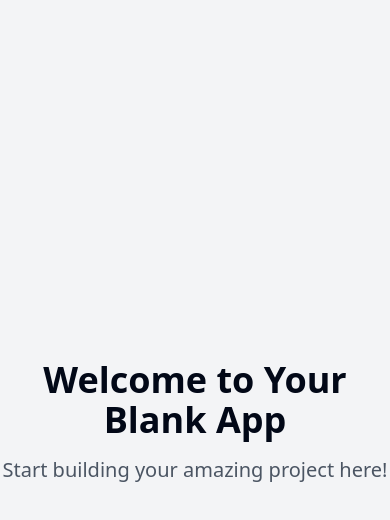
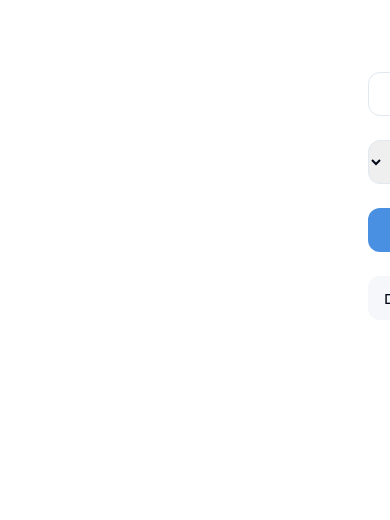
Before and after one commit to sofer1445/shoping-list, a React (Vite) app: page / in a window 390 px wide. Shown: the top 520 px of the page. Built offline with nearby package versions, Linux system fonts and the light colour scheme.

Commit message:
Create smart shopping list app
Implement a smart shopping list application with a modern and innovative design, optimized for mobile viewing and accessibility.
[skip gpt_engineer]

```diff
--- /dev/null
+++ b/src/components/ShoppingList.tsx
@@ -0,0 +1,182 @@
+import React, { useState } from "react";
+import { Plus, Trash2, Edit, Check } from "lucide-react";
+import { cn } from "@/lib/utils";
+
+interface ShoppingItem {
+  id: string;
+  name: string;
+  quantity: number;
+  category: string;
+  completed: boolean;
+}
+
+const categories = ["מזון", "ירקות ופירות", "מוצרי חלב", "ניקיון", "אחר"];
+
+export const ShoppingList = () => {
+  const [items, setItems] = useState<ShoppingItem[]>([]);
+  const [newItemName, setNewItemName] = useState("");
+  const [newItemQuantity, setNewItemQuantity] = useState(1);
+  const [selectedCategory, setSelectedCategory] = useState(categories[0]);
+  const [filter, setFilter] = useState<"all" | "active" | "completed">("all");
+
+  const addItem = () => {
+    if (!newItemName.trim()) return;
+
+    const newItem: ShoppingItem = {
+      id: Date.now().toString(),
+      name: newItemName,
+      quantity: newItemQuantity,
+      category: selectedCategory,
+      completed: false,
+    };
+
+    setItems([...items, newItem]);
+    setNewItemName("");
+    setNewItemQuantity(1);
+  };
+
+  const toggleItem = (id: string) => {
+    setItems(
+      items.map((item) =>
+        item.id === id ? { ...item, completed: !item.completed } : item
+      )
+    );
+  };
+
+  const deleteItem = (id: string) => {
+    setItems(items.filter((item) => item.id !== id));
+  };
+
+  const filteredItems = items.filter((item) => {
+    if (filter === "active") return !item.completed;
+    if (filter === "completed") return item.completed;
+    return true;
+  });
+
+  return (
+    <div className="max-w-md mx-auto p-4 min-h-screen bg-white">
+      <h1 className="text-2xl font-bold text-right mb-6">רשימת קניות</h1>
+
+      <div className="flex flex-col gap-4 mb-6">
+        <div className="flex gap-2">
+          <input
+            type="text"
+            value={newItemName}
+            onChange={(e) => setNewItemName(e.target.value)}
+            placeholder="שם המוצר"
+            className="flex-1 p-2 border rounded-lg text-right"
+          />
+          <input
+            type="number"
+            value={newItemQuantity}
+            onChange={(e) => setNewItemQuantity(Number(e.target.value))}
+            min="1"
+            className="w-20 p-2 border rounded-lg text-right"
+          />
+        </div>
+
+        <select
+          value={selectedCategory}
+          onChange={(e) => setSelectedCategory(e.target.value)}
+          className="p-2 border rounded-lg text-right"
+        >
+          {categories.map((category) => (
+            <option key={category} value={category}>
+              {category}
+            </option>
+          ))}
+        </select>
+
+        <button
+          onClick={addItem}
+          className="flex items-center justify-center gap-2 bg-primary text-white p-2 rounded-lg hover:bg-primary/90 transition-colors"
+        >
+          <Plus size={20} />
+          הוסף פריט
+        </button>
+      </div>
+
+      <div className="flex gap-2 mb-4 justify-end">
+        <button
+          onClick={() => setFilter("all")}
+          className={cn(
+            "px-4 py-2 rounded-lg",
+            filter === "all"
+              ? "bg-primary text-white"
+              : "bg-secondary text-foreground"
+          )}
+        >
+          הכל
+        </button>
+        <button
+          onClick={() => setFilter("active")}
+          className={cn(
+            "px-4 py-2 rounded-lg",
+            filter === "active"
+              ? "bg-primary text-white"
+              : "bg-secondary text-foreground"
+          )}
+        >
+          פעיל
+        </button>
+        <button
+          onClick={() => setFilter("completed")}
+          className={cn(
+            "px-4 py-2 rounded-lg",
+            filter === "completed"
+              ? "bg-primary text-white"
+              : "bg-secondary text-foreground"
+          )}
+        >
+          הושלם
+        </button>
+      </div>
+
+      <div className="space-y-2">
+        {filteredItems.map((item) => (
+          <div
+            key={item.id}
+            className={cn(
+              "flex items-center justify-between p-3 rounded-lg border animate-fadeIn",
+              item.completed ? "bg-secondary" : "bg-white"
+            )}
+          >
+            <div className="flex gap-2">
+              <button
+                onClick={() => deleteItem(item.id)}
+                className="text-destructive hover:text-destructive/80 transition-colors"
+              >
+                <Trash2 size={20} />
+              </button>
+              <button className="text-primary hover:text-primary/80 transition-colors">
+                <Edit size={20} />
+              </button>
+            </div>
+
+            <div className="flex items-center gap-4 text-right">
+              <button
+                onClick={() => toggleItem(item.id)}
+                className={cn(
+                  "w-6 h-6 rounded-full border-2 flex items-center justify-center transition-colors",
+                  item.completed
+                    ? "border-primary bg-primary text-white"
+                    : "border-gray-300"
+                )}
+              >
+                {item.completed && <Check size={16} />}
+              </button>
+              <div>
+                <div className={cn(item.completed && "line-through")}>
+                  {item.name}
+                </div>
+                <div className="text-sm text-muted-foreground">
+                  {item.category} • {item.quantity}
+                </div>
+              </div>
+            </div>
+          </div>
+        ))}
+      </div>
+    </div>
+  );
+};
--- a/src/index.css
+++ b/src/index.css
@@ -6,96 +6,45 @@
   :root {
     --background: 0 0% 100%;
     --foreground: 222.2 84% 4.9%;
-
-    --card: 0 0% 100%;
-    --card-foreground: 222.2 84% 4.9%;
-
-    --popover: 0 0% 100%;
-    --popover-foreground: 222.2 84% 4.9%;
-
-    --primary: 222.2 47.4% 11.2%;
-    --primary-foreground: 210 40% 98%;
-
-    --secondary: 210 40% 96.1%;
-    --secondary-foreground: 222.2 47.4% 11.2%;
-
-    --muted: 210 40% 96.1%;
-    --muted-foreground: 215.4 16.3% 46.9%;
-
-    --accent: 210 40% 96.1%;
-    --accent-foreground: 222.2 47.4% 11.2%;
-
-    --destructive: 0 84.2% 60.2%;
-    --destructive-foreground: 210 40% 98%;
-
     --border: 214.3 31.8% 91.4%;
     --input: 214.3 31.8% 91.4%;
     --ring: 222.2 84% 4.9%;
-
-    --radius: 0.5rem;
-
-    --sidebar-background: 0 0% 98%;
-
-    --sidebar-foreground: 240 5.3% 26.1%;
-
-    --sidebar-primary: 240 5.9% 10%;
-
-    --sidebar-primary-foreground: 0 0% 98%;
-
-    --sidebar-accent: 240 4.8% 95.9%;
-
-    --sidebar-accent-foreground: 240 5.9% 10%;
-
-    --sidebar-border: 220 13% 91%;
-
-    --sidebar-ring: 217.2 91.2% 59.8%;
+    --radius: 0.75rem;
   }
 
-  .dark {
-    --background: 222.2 84% 4.9%;
-    --foreground: 210 40% 98%;
-
-    --card: 222.2 84% 4.9%;
-    --card-foreground: 210 40% 98%;
-
-    --popover: 222.2 84% 4.9%;
-    --popover-foreground: 210 40% 98%;
-
-    --primary: 210 40% 98%;
-    --primary-foreground: 222.2 47.4% 11.2%;
-
-    --secondary: 217.2 32.6% 17.5%;
-    --secondary-foreground: 210 40% 98%;
-
-    --muted: 217.2 32.6% 17.5%;
-    --muted-foreground: 215 20.2% 65.1%;
-
-    --accent: 217.2 32.6% 17.5%;
-    --accent-foreground: 210 40% 98%;
-
-    --destructive: 0 62.8% 30.6%;
-    --destructive-foreground: 210 40% 98%;
-
-    --border: 217.2 32.6% 17.5%;
-    --input: 217.2 32.6% 17.5%;
-    --ring: 212.7 26.8% 83.9%;
-    --sidebar-background: 240 5.9% 10%;
-    --sidebar-foreground: 240 4.8% 95.9%;
-    --sidebar-primary: 224.3 76.3% 48%;
-    --sidebar-primary-foreground: 0 0% 100%;
-    --sidebar-accent: 240 3.7% 15.9%;
-    --sidebar-accent-foreground: 240 4.8% 95.9%;
-    --sidebar-border: 240 3.7% 15.9%;
-    --sidebar-ring: 217.2 91.2% 59.8%;
-  }
-}
-
-@layer base {
   * {
     @apply border-border;
   }
 
   body {
     @apply bg-background text-foreground;
+    direction: rtl;
+  }
+
+  /* Better mobile tap targets */
+  button, input, select {
+    @apply min-h-[44px];
+  }
+
+  /* Improve form element spacing on mobile */
+  input, select {
+    @apply mb-2;
   }
 }
+
+/* Custom scrollbar for better UX */
+::-webkit-scrollbar {
+  width: 8px;
+}
+
+::-webkit-scrollbar-track {
+  @apply bg-secondary;
+}
+
+::-webkit-scrollbar-thumb {
+  @apply bg-primary/50 rounded-full;
+}
+
+::-webkit-scrollbar-thumb:hover {
+  @apply bg-primary;
+}
--- a/src/pages/Index.tsx
+++ b/src/pages/Index.tsx
@@ -1,14 +1,7 @@
-// Update this page (the content is just a fallback if you fail to update the page)
+import { ShoppingList } from "@/components/ShoppingList";
 
 const Index = () => {
-  return (
-    <div className="min-h-screen flex items-center justify-center bg-gray-100">
-      <div className="text-center">
-        <h1 className="text-4xl font-bold mb-4">Welcome to Your Blank App</h1>
-        <p className="text-xl text-gray-600">Start building your amazing project here!</p>
-      </div>
-    </div>
-  );
+  return <ShoppingList />;
 };
 
 export default Index;
--- a/tailwind.config.ts
+++ b/tailwind.config.ts
@@ -12,85 +12,59 @@ export default {
   theme: {
     container: {
       center: true,
-			padding: '2rem',
+      padding: "2rem",
       screens: {
-				'2xl': '1400px'
-			}
+        "2xl": "1400px",
+      },
     },
     extend: {
       colors: {
-				border: 'hsl(var(--border))',
-				input: 'hsl(var(--input))',
-				ring: 'hsl(var(--ring))',
-				background: 'hsl(var(--background))',
-				foreground: 'hsl(var(--foreground))',
+        border: "hsl(var(--border))",
+        input: "hsl(var(--input))",
+        ring: "hsl(var(--ring))",
+        background: "hsl(var(--background))",
+        foreground: "hsl(var(--foreground))",
         primary: {
-					DEFAULT: 'hsl(var(--primary))',
-					foreground: 'hsl(var(--primary-foreground))'
+          DEFAULT: "#4A90E2",
+          foreground: "#FFFFFF",
         },
         secondary: {
-					DEFAULT: 'hsl(var(--secondary))',
-					foreground: 'hsl(var(--secondary-foreground))'
+          DEFAULT: "#F5F7FA",
+          foreground: "#1A1A1A",
         },
         destructive: {
-					DEFAULT: 'hsl(var(--destructive))',
-					foreground: 'hsl(var(--destructive-foreground))'
+          DEFAULT: "#FF4444",
+          foreground: "#FFFFFF",
         },
         muted: {
-					DEFAULT: 'hsl(var(--muted))',
-					foreground: 'hsl(var(--muted-foreground))'
+          DEFAULT: "#F1F5F9",
+          foreground: "#64748B",
         },
         accent: {
-					DEFAULT: 'hsl(var(--accent))',
-					foreground: 'hsl(var(--accent-foreground))'
+          DEFAULT: "#E2E8F0",
+          foreground: "#0F172A",
         },
-				popover: {
-					DEFAULT: 'hsl(var(--popover))',
-					foreground: 'hsl(var(--popover-foreground))'
-				},
-				card: {
-					DEFAULT: 'hsl(var(--card))',
-					foreground: 'hsl(var(--card-foreground))'
-				},
-				sidebar: {
-					DEFAULT: 'hsl(var(--sidebar-background))',
-					foreground: 'hsl(var(--sidebar-foreground))',
-					primary: 'hsl(var(--sidebar-primary))',
-					'primary-foreground': 'hsl(var(--sidebar-primary-foreground))',
-					accent: 'hsl(var(--sidebar-accent))',
-					'accent-foreground': 'hsl(var(--sidebar-accent-foreground))',
-					border: 'hsl(var(--sidebar-border))',
-					ring: 'hsl(var(--sidebar-ring))'
-				}
       },
       borderRadius: {
-				lg: 'var(--radius)',
-				md: 'calc(var(--radius) - 2px)',
-				sm: 'calc(var(--radius) - 4px)'
+        lg: "var(--radius)",
+        md: "calc(var(--radius) - 2px)",
+        sm: "calc(var(--radius) - 4px)",
       },
       keyframes: {
-				'accordion-down': {
-					from: {
-						height: '0'
+        slideIn: {
+          from: { transform: "translateY(100%)" },
+          to: { transform: "translateY(0)" },
         },
-					to: {
-						height: 'var(--radix-accordion-content-height)'
-					}
+        fadeIn: {
+          from: { opacity: "0" },
+          to: { opacity: "1" },
         },
-				'accordion-up': {
-					from: {
-						height: 'var(--radix-accordion-content-height)'
-					},
-					to: {
-						height: '0'
-					}
-				}
       },
       animation: {
-				'accordion-down': 'accordion-down 0.2s ease-out',
-				'accordion-up': 'accordion-up 0.2s ease-out'
-			}
-		}
+        slideIn: "slideIn 0.2s ease-out",
+        fadeIn: "fadeIn 0.2s ease-out",
+      },
+    },
   },
   plugins: [require("tailwindcss-animate")],
 } satisfies Config;
```
Lines whose indentation alone changed are shown as unchanged.
